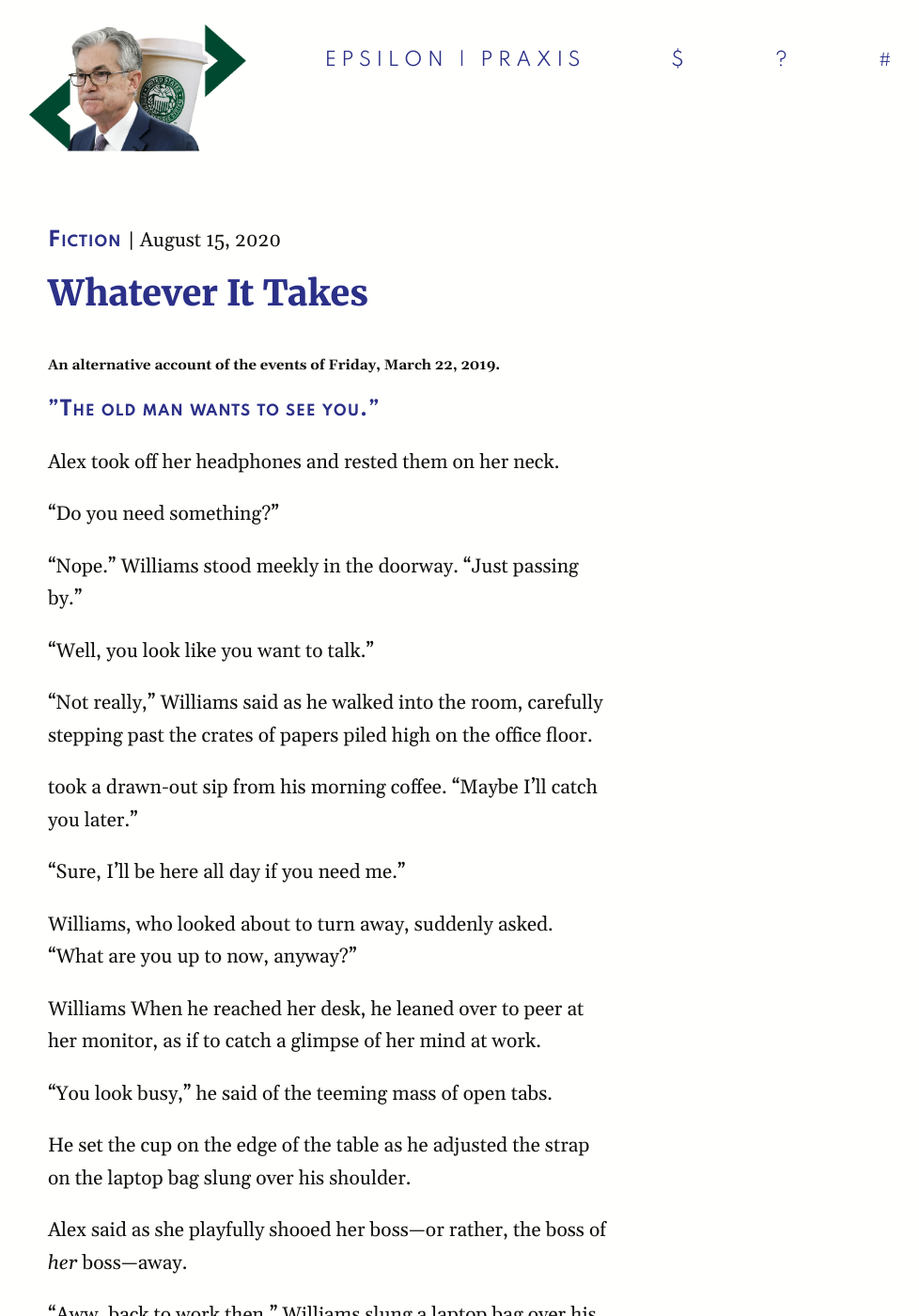
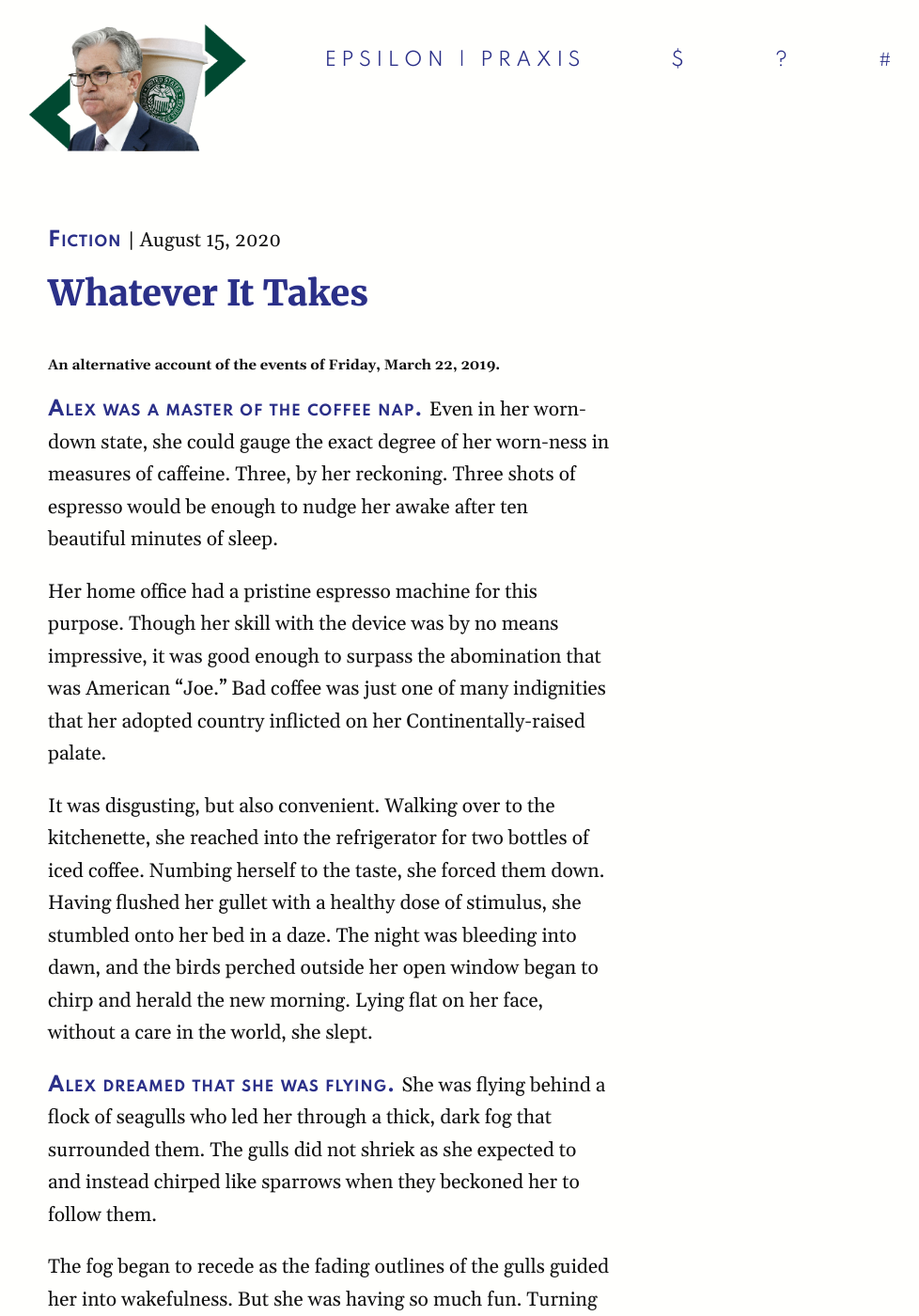
Before and after one commit to AndrewYang2024/AndrewYang2024.github.io, a Jekyll site: the page built from _posts/2020-08-16-Whatever-It-Takes.md, in a window 1280 px wide and 1400 px high. Shown: the whole window at 94% size, without its empty margins (45-1023 px from the left). Built offline with Jekyll 4.4.1, drawn with Linux system fonts in a browser that asks for light colours; nearby versions of some CDN libraries; some of the changed text lies outside the part shown.

Commit message:
Update 2020-08-16-Whatever-It-Takes.md
Added dream and printer intro

```diff
--- a/_posts/2020-08-16-Whatever-It-Takes.md
+++ b/_posts/2020-08-16-Whatever-It-Takes.md
@@ -11,9 +11,65 @@
 
 #### An alternative account of the events of Friday, March 22, 2019.
 
-{% newthought ' ”The old man wants to see you.” ' %}
+{% newthought ' Alex was a master of the coffee nap. ' %} Even in her worn-down state, she could gauge the exact degree of her worn-ness in measures of caffeine. Three, by her reckoning. Three shots of espresso would be enough to nudge her awake after ten beautiful minutes of sleep.
+
+Her home office had a pristine espresso machine for this purpose. Though her skill with the device was by no means impressive, it was good enough to surpass the abomination that was American “Joe.” Bad coffee was just one of many indignities that her adopted country inflicted on her Continentally-raised palate.
+
+It was disgusting, but also convenient. Walking over to the kitchenette, she reached into the refrigerator for two bottles of iced coffee. Numbing herself to the taste, she forced them down. Having flushed her gullet with a healthy dose of stimulus, she stumbled onto her bed in a daze. The night was bleeding into dawn, and the birds perched outside her open window began to chirp and herald the new morning. Lying flat on her face, without a care in the world, she slept.
+
+{% newthought ' Alex dreamed that she was flying. ' %} She was flying behind a flock of seagulls who led her through a thick, dark fog that surrounded them.  The gulls did not shriek as she expected to and instead chirped like sparrows when they beckoned her to follow them.
+
+The fog began to recede as the fading outlines of the gulls guided her into wakefulness. But she was having so much fun. Turning around, she fled back into the depths of the fog, enveloping herself inside her new world.
+
+The wind whipped into her face, forcing her to shut her eyes. The fog and the birds were all gone when she opened them again. Instead she levitated over a shadowy, endless pool of water.
+
+“*Wo ist alles hin?*” she called out.
+
+The ocean murmured back in reply.
+
+*Brrrrrrrrr*
+
+The murmurs were punctuated by the wingbeats of unseen seabirds, which began to stir up waves below.
+
+*Brrrrrrrrr*
+
+{% newthought ' The printer woke her up with its whirring, ' %} with each whir followed by the flapping sound of a sheet of paper being spat out and gliding towards the floor.
+
+Without looking at her phone, Alex reckoned that she had overslept, but her more immediate concern was the accumulating heap of paper strewn about.  She did not recall ever setting up her printer as a fax machine, but somehow it was receiving what appeared to be a typewritten monograph. She slid out the output tray to catch the remainder of the still printing document and bent over the floor to gather the rest.
+
+In total the monograph was forty-one black and white pages. It bore a nondescript title, *A Review of Anticipatory Systems,* with no author. As Williams thumbed through the text, interspersed with mathematical notation. On the back of each page was a message in bold letters.
+
+> BOARD’S OFFICES AT ECCLES 2F
+>
+> 3:00 PM TODAY MARCH 22
+>
+> —Jay
+
+
+
+The greying chairman pulled out a sheaf of papers and slid them across the table.  Powell’s watchful expression delivered him for a moment back to the ordeals of graduate school, sweating in front of his dissertation committee.
+
+
+
+I’m so sorry,
+
+grasping at straws, I need someone to trust
+
+“Is this about the papers you sent me?”
+
+“Sorry?”
+
+“Never mind,” she stirred her tea.
+
+
 
 Alex took off her headphones and rested them on her neck.
+
+“What for?”
+
+as if it were the most normal
+
+“Oh, for real?”
 
 
 
```
Also changed, not shown: other parts of _posts/2020-08-16-Whatever-It-Takes.md (+0 -2 lines).
